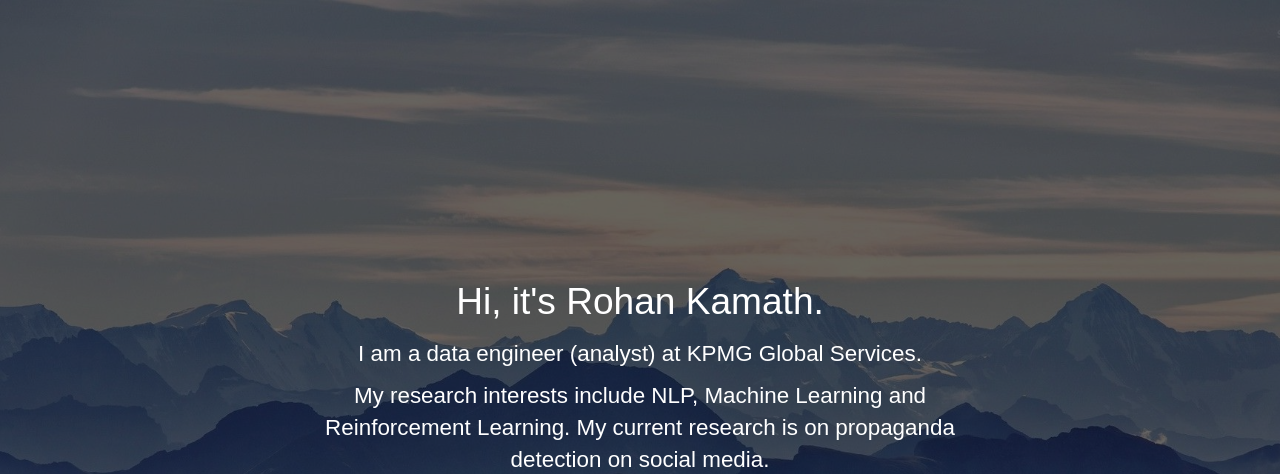
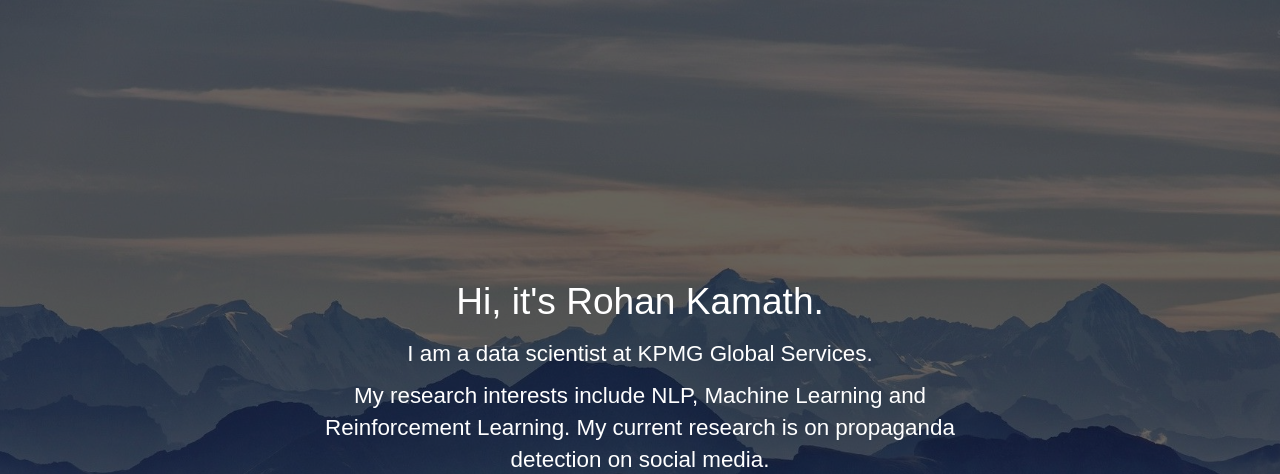
Before and after one commit to rohanrkamath/rohankamath-website, a plain HTML site: page index.html in a window 1280 px wide. Shown: the top 474 px of the page. Drawn offline with nearby package versions, Linux system fonts and the light colour scheme; some icons are missing.

Commit message:
updated some stuff

```diff
--- a/index.html
+++ b/index.html
@@ -37,7 +37,7 @@
   <div class="overlay">
     <div class="content">
       <p id="main" class="text">Hi, it's Rohan Kamath.</p>
-      <p class="text">I am a data engineer (analyst) at KPMG Global Services.</p>
+      <p class="text">I am a data scientist at KPMG Global Services.</p>
       <p class="text">My research interests include NLP, Machine Learning and Reinforcement Learning. My current research is on propaganda detection on social media.</p>
       <div id="intro-icons">
 
```
